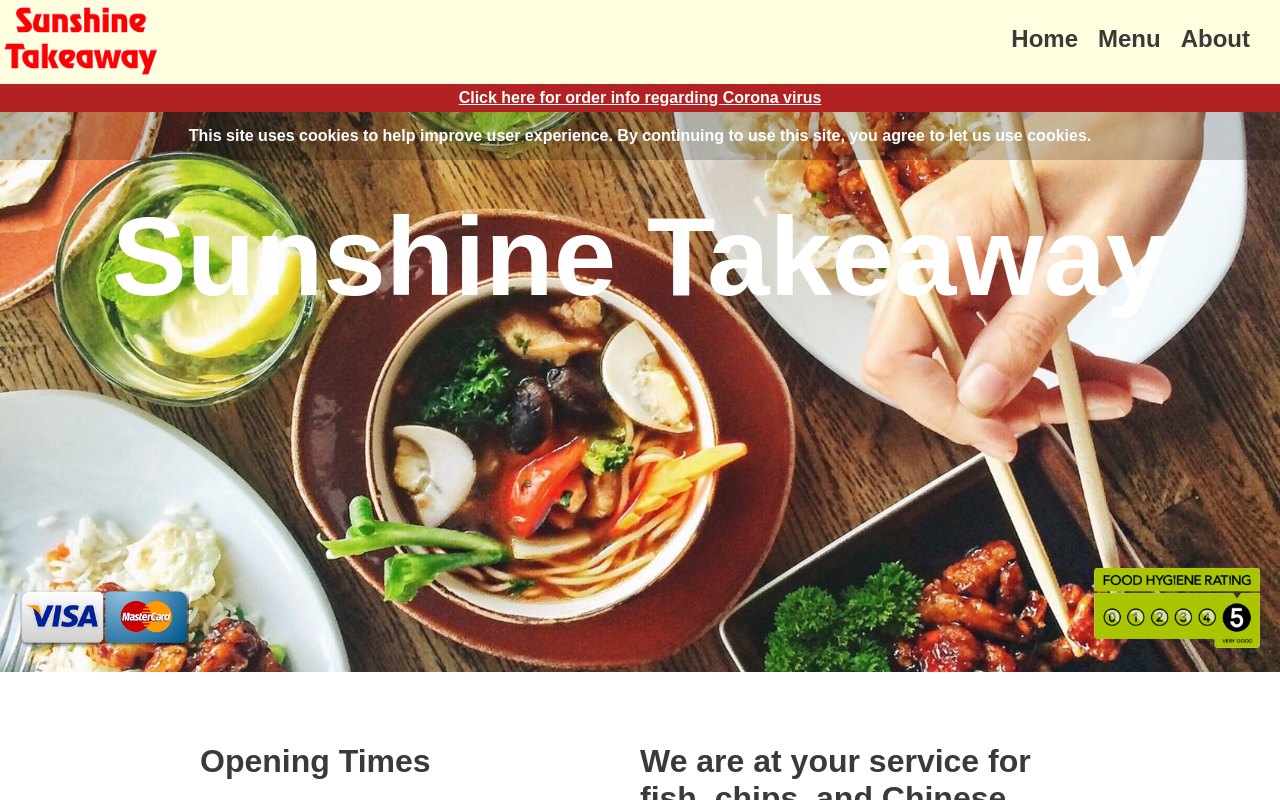
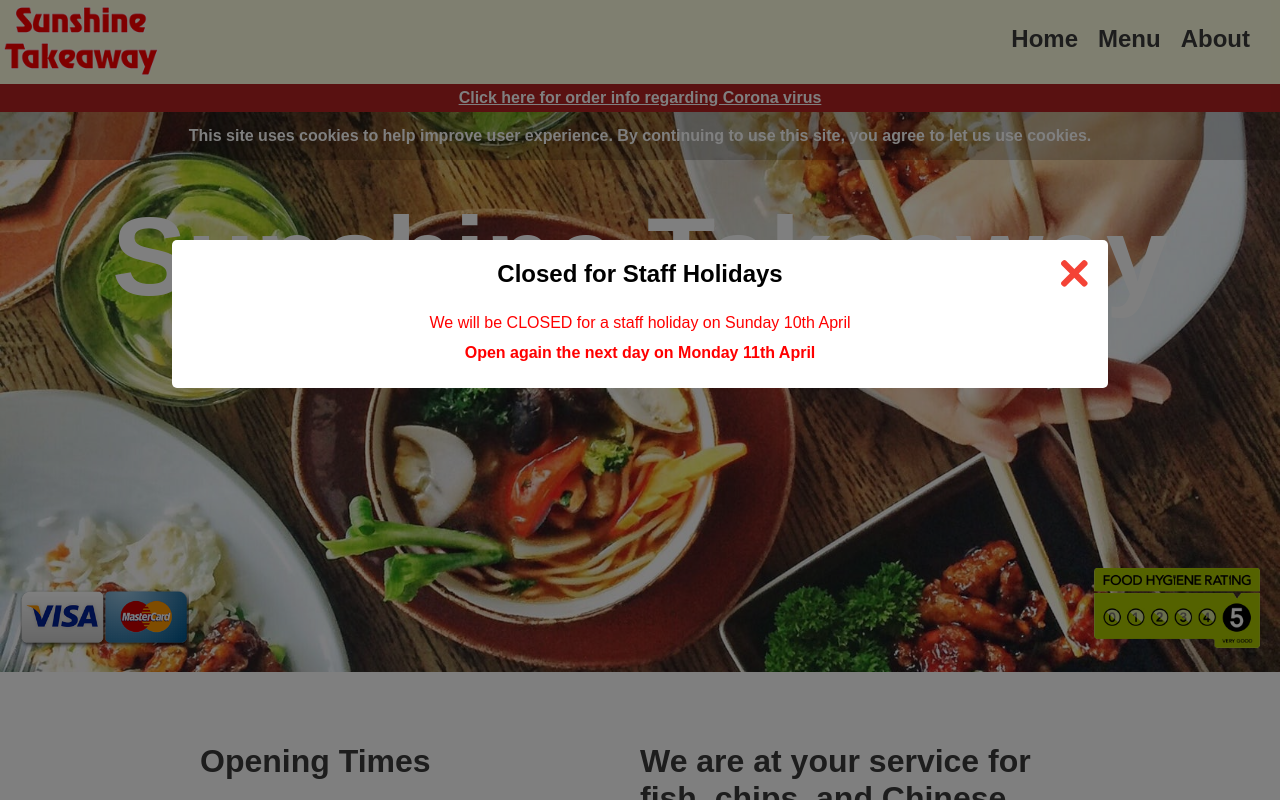
Before and after one commit to TheSimonLam/sunshine-takeaway, a React (Create React App) app: page / in a window 1280 px wide. Shown: the top 800 px of the page. Built offline with nearby package versions, Linux system fonts and the light colour scheme.

Commit message:
changing dates

```diff
--- a/src/App.js
+++ b/src/App.js
@@ -29,7 +29,7 @@ class App extends Component {
                             </div>
                         </header>
 
-                        {/* <Popup/> */}
+                        <Popup/>
 
                         <div className="banner">
                             <Link className="banner-link" to="/covid">Click here for order info regarding Corona virus</Link>
--- a/src/components/Home/Home.js
+++ b/src/components/Home/Home.js
@@ -1,56 +1,99 @@
-import React, {Component} from "react";
+import React, { Component } from "react";
 import "./Home.css";
 
 class Home extends Component {
   render() {
     return (
       <div>
-                <div className='image-section-home'>
-                    <div className='image-section-text'>Sunshine Takeaway</div>
-                    <div className='left-image-section-wrapper'><img className='credit-cards-logo' src={require('../../img/creditcards.png')} alt='yolo'/></div>
-                    <div className='right-image-section-wrapper'><img className='food-hygiene-logo' src={require('../../img/food-hygiene-rating.png')} alt='yolo'/></div>
+        <div className="image-section-home">
+          <div className="image-section-text">Sunshine Takeaway</div>
+          <div className="left-image-section-wrapper">
+            <img
+              className="credit-cards-logo"
+              src={require("../../img/creditcards.png")}
+              alt="yolo"
+            />
           </div>
-                <div className='section-wrapper'>
+          <div className="right-image-section-wrapper">
+            <img
+              className="food-hygiene-logo"
+              src={require("../../img/food-hygiene-rating.png")}
+              alt="yolo"
+            />
+          </div>
+        </div>
+        <div className="section-wrapper">
           <div className="row">
             <div className="column">
               <h1>Opening Times</h1>
-                            {/* <div style={{"color": "red"}}>
-                            We will be CLOSED for staff holidays
-                                <br/>
-                                from Monday 12th July, <b>Open again on Wednesday 21st July</b>
-                            </div> */}
+              <div style={{ color: "red" }}>
+                We will be CLOSED for a staff holiday on Sunday 10th April
+                <br />
+                <b>Open again the next day on Monday 11th April</b>
+              </div>
+
+              <br />
+
               <table>
                 <tbody>
-                                {/* <tr style={{"color": "red"}}>
+                  {/* <tr style={{ color: "red" }}>
                     <td>24th Dec</td>
                     <td>4:30pm - 9:00pm</td>
                   </tr>
-                                <tr style={{"color": "red"}}>
+                  <tr style={{ color: "red" }}>
                     <td>25th Dec</td>
                     <td>CLOSED</td>
                   </tr>
-                                <tr style={{"color": "red"}}>
+                  <tr style={{ color: "red" }}>
                     <td>26th Dec</td>
                     <td>CLOSED</td>
                   </tr>
-                                <tr style={{"color": "red"}}>
+                  <tr style={{ color: "red" }}>
+                    <td>27th Dec</td>
+                    <td>CLOSED</td>
+                  </tr>
+                  <tr style={{ color: "red" }}>
+                    <td>28th Dec</td>
+                    <td>CLOSED</td>
+                  </tr>
+                  <tr style={{ color: "red" }}>
+                    <td>29th Dec</td>
+                    <td>4:30pm - 10:00pm</td>
+                  </tr>
+                  <tr style={{ color: "red" }}>
+                    <td>30th Dec</td>
+                    <td>4:30pm - 10:00pm</td>
+                  </tr>
+                  <tr style={{ color: "red" }}>
                     <td>31st Dec</td>
                     <td>4:30pm - 9:00pm</td>
                   </tr>
-                                <tr style={{"color": "red"}}>
+                  <tr style={{ color: "red" }}>
                     <td>1st Jan</td>
                     <td>CLOSED</td>
-                                </tr> */}
+                  </tr>
+                  <tr style={{ color: "red" }}>
+                    <td>2nd Jan</td>
+                    <td>4:30pm - 10:00pm</td>
+                  </tr>
+                  <tr style={{ color: "red" }}>
+                    <td>3rd Jan</td>
+                    <td>4:30pm - 10:00pm</td>
+                  </tr>
+                  <tr style={{ color: "red" }}>
+                    <td>4th Jan</td>
+                    <td>CLOSED</td>
+                  </tr>
+                  <tr style={{ color: "red" }}>
+                    <td>5th Jan</td>
+                    <td>4:30pm - 10:00pm</td>
+                  </tr>
 
-                                {/* <br></br> */}
-
-
-
-
+                  <br></br> */}
 
                   <tr>
                     <td>Monday</td>
-                                    <td>4:30pm - 10:00pm</td>
+                    <td>4:30pm - 9:30pm</td>
                   </tr>
                   <tr>
                     <td>Tuesday</td>
@@ -58,35 +101,43 @@ class Home extends Component {
                   </tr>
                   <tr>
                     <td>Wednesday</td>
-                                    <td>4:30pm - 10:00pm</td>
+                    <td>4:30pm - 9:30pm</td>
                   </tr>
                   <tr>
                     <td>Thursday</td>
-                                    <td>4:30pm - 10:00pm</td>
+                    <td>4:30pm - 9:30pm</td>
                   </tr>
                   <tr>
                     <td>Friday</td>
-                                    <td>4:30pm - 10:00pm</td>
+                    <td>4:30pm - 9:30pm</td>
                   </tr>
                   <tr>
                     <td>Saturday</td>
-                                    <td>4:30pm - 10:00pm</td>
+                    <td>4:30pm - 9:30pm</td>
                   </tr>
                   <tr>
                     <td>Sunday</td>
-                                    <td>5:00pm - 10:00pm</td>
+                    <td>5:00pm - 9:30pm</td>
                   </tr>
                 </tbody>
               </table>
             </div>
             <div className="column">
-                            <h1>We are at your service for fish, chips, and Chinese Takeaways</h1>
+              <h1>
+                We are at your service for fish, chips, and Chinese Takeaways
+              </h1>
               <h1>Telephone orders are welcomed:</h1>
-                            <h2 className='number-text'>01978 753000</h2>
+              <h2 className="number-text">01978 753000</h2>
             </div>
           </div>
-                    <h3>Ewch i food.gov.uk/ratings i ganfod sgor hylendid bwyd ein busnes neu gofynnwch inni beth yw ein sgor hylendid bwyd wrth archebu.</h3>
-                    <h3>Go to food.gov.uk/ratings to find out the food hygiene ratings of our business or ask us for our food hygiene rating when you order.</h3>
+          <h3>
+            Ewch i food.gov.uk/ratings i ganfod sgor hylendid bwyd ein busnes
+            neu gofynnwch inni beth yw ein sgor hylendid bwyd wrth archebu.
+          </h3>
+          <h3>
+            Go to food.gov.uk/ratings to find out the food hygiene ratings of
+            our business or ask us for our food hygiene rating when you order.
+          </h3>
         </div>
       </div>
     );
--- a/src/components/Popup/Popup.js
+++ b/src/components/Popup/Popup.js
@@ -1,14 +1,13 @@
-import React, {Component} from "react";
-import './Popup.css';
+import React, { Component } from "react";
+import "./Popup.css";
 
 class Popup extends Component {
-
-    constructor(){
+  constructor() {
     super();
     this.closePopup = this.closePopup.bind(this);
   }
 
-    closePopup(){
+  closePopup() {
     document.getElementsByClassName("popup-overlay")[0].style.display = "none";
   }
 
@@ -17,16 +16,26 @@ class Popup extends Component {
       <div>
         <div className={"popup-overlay"} onClick={this.closePopup}>
           <div className={"popup-container"}>
-
-                    <svg className={"exit-button"} height="20pt" viewBox="0 0 365.71733 365" width="20pt" xmlns="http://www.w3.org/2000/svg"><g fill="#f44336"><path d="m356.339844 296.347656-286.613282-286.613281c-12.5-12.5-32.765624-12.5-45.246093 0l-15.105469 15.082031c-12.5 12.503906-12.5 32.769532 0 45.25l286.613281 286.613282c12.503907 12.5 32.769531 12.5 45.25 0l15.082031-15.082032c12.523438-12.480468 12.523438-32.75.019532-45.25zm0 0"/><path d="m295.988281 9.734375-286.613281 286.613281c-12.5 12.5-12.5 32.769532 0 45.25l15.082031 15.082032c12.503907 12.5 32.769531 12.5 45.25 0l286.632813-286.59375c12.503906-12.5 12.503906-32.765626 0-45.246094l-15.082032-15.082032c-12.5-12.523437-32.765624-12.523437-45.269531-.023437zm0 0"/></g></svg>
+            <svg
+              className={"exit-button"}
+              height="20pt"
+              viewBox="0 0 365.71733 365"
+              width="20pt"
+              xmlns="http://www.w3.org/2000/svg"
+            >
+              <g fill="#f44336">
+                <path d="m356.339844 296.347656-286.613282-286.613281c-12.5-12.5-32.765624-12.5-45.246093 0l-15.105469 15.082031c-12.5 12.503906-12.5 32.769532 0 45.25l286.613281 286.613282c12.503907 12.5 32.769531 12.5 45.25 0l15.082031-15.082032c12.523438-12.480468 12.523438-32.75.019532-45.25zm0 0" />
+                <path d="m295.988281 9.734375-286.613281 286.613281c-12.5 12.5-12.5 32.769532 0 45.25l15.082031 15.082032c12.503907 12.5 32.769531 12.5 45.25 0l286.632813-286.59375c12.503906-12.5 12.503906-32.765626 0-45.246094l-15.082032-15.082032c-12.5-12.523437-32.765624-12.523437-45.269531-.023437zm0 0" />
+              </g>
+            </svg>
 
             <h2 className={"notice-title"}>Closed for Staff Holidays</h2>
             <div className={"notice-content"}>
-                        We will be CLOSED for staff holidays from Monday 12th July
-                            <br/>
-                            <b>Open again on Wednesday 21st July</b>
-                            {/* <br/>
-                            <b>Closed on</b>: Sunday, Monday, Tuesday, Wednesdays */}
+              <div style={{ color: "red" }}>
+                We will be CLOSED for a staff holiday on Sunday 10th April
+                <br />
+                <b>Open again the next day on Monday 11th April</b>
+              </div>
             </div>
           </div>
         </div>
```
Lines whose indentation alone changed are shown as unchanged.
